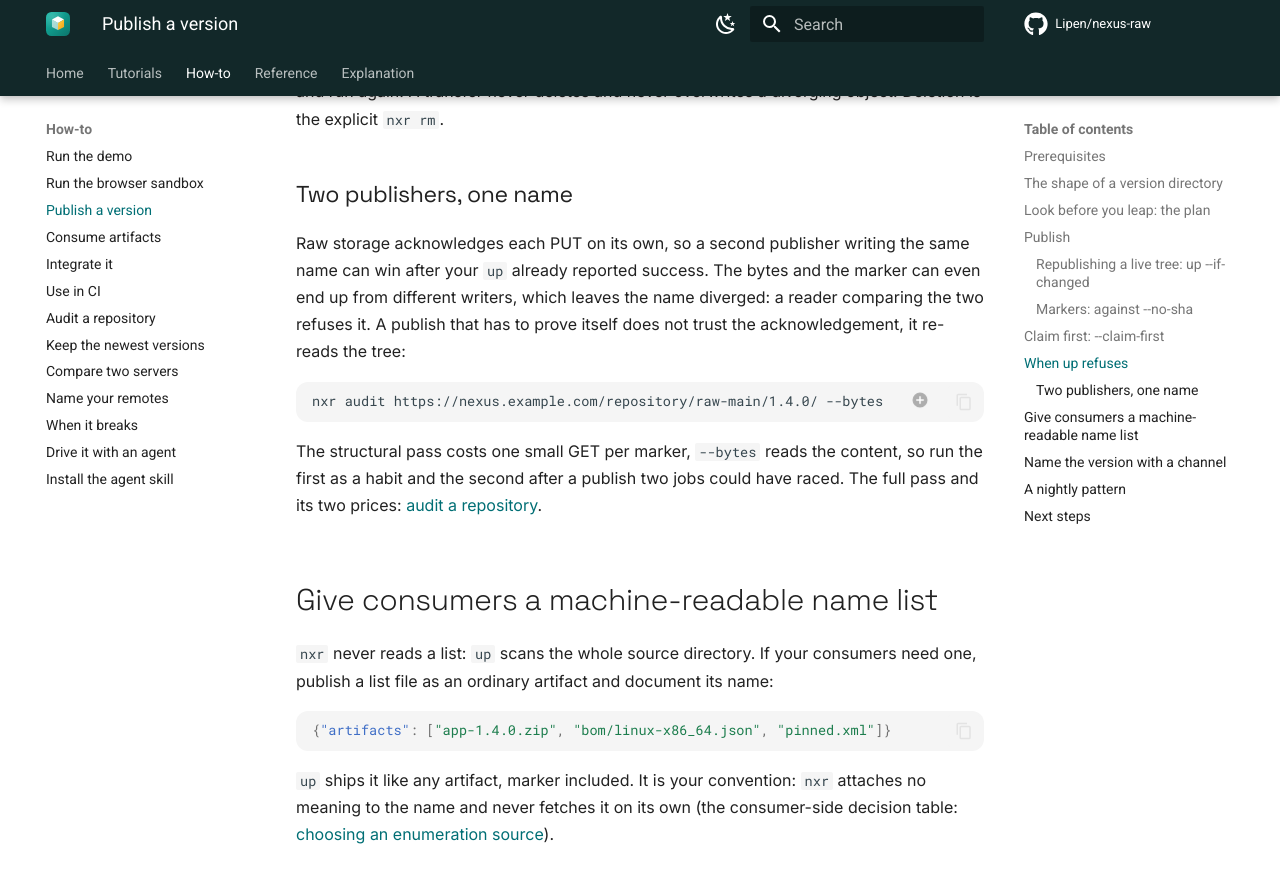
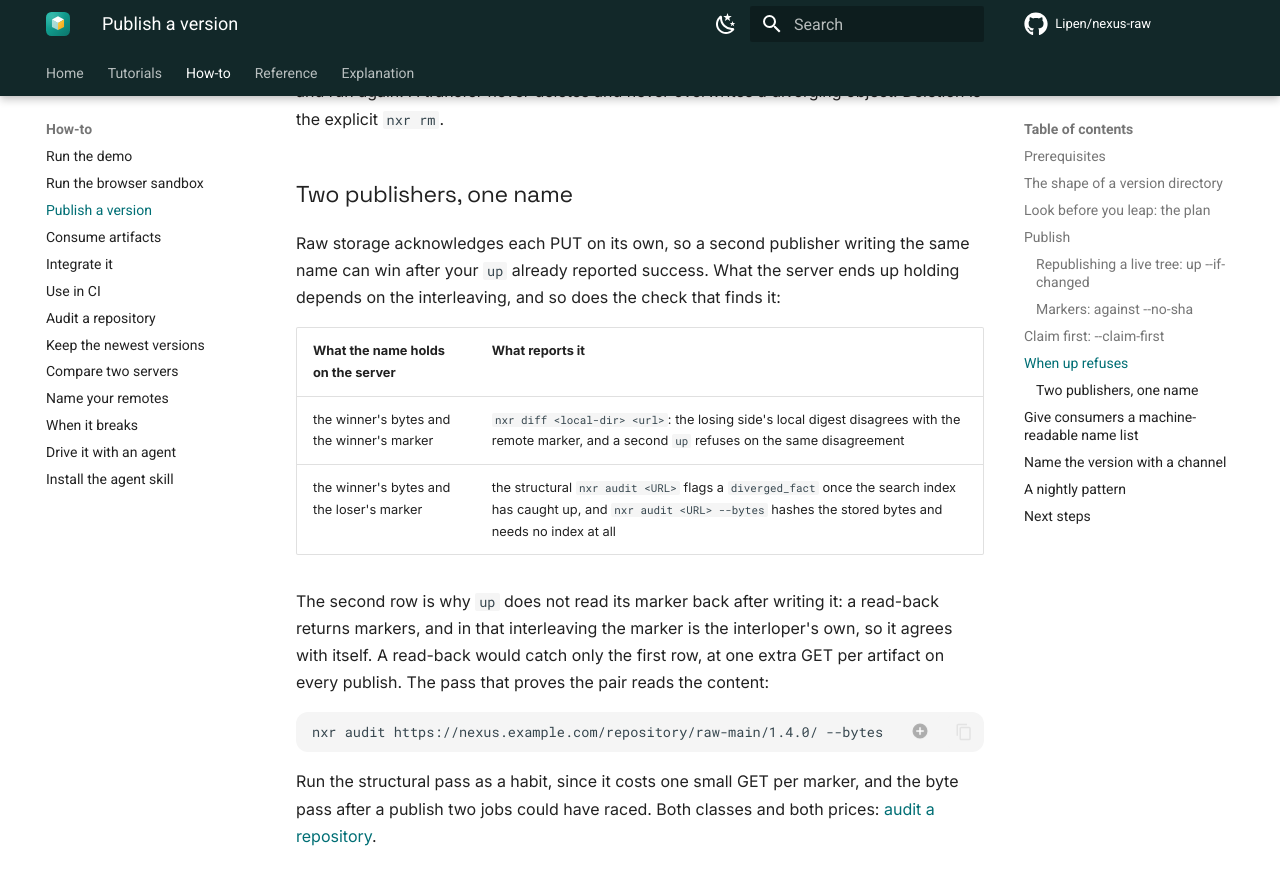
Before and after one commit to Lipen/nexus-raw, an MkDocs documentation site: the page built from docs/how-to/publish.md, in a window 1280 px wide and 900 px high, scrolled down 5320 px. Shown: the top 885 px of the window. Built offline with MkDocs 1.6.1 and Material for MkDocs 9.7.7, drawn with Linux system fonts in a browser that asks for light colours; comment, search, counter and statistics services are not loaded.

Commit message:
docs: the publish race says which check finds it

````diff
--- a/docs/how-to/publish.md
+++ b/docs/how-to/publish.md
@@ -201,17 +201,25 @@ Deletion is the explicit `nxr rm`.
 ### Two publishers, one name
 
 Raw storage acknowledges each PUT on its own, so a second publisher writing the same name can win after your `up` already reported success.
-The bytes and the marker can even end up from different writers, which leaves the name diverged: a reader comparing the two refuses it.
-A publish that has to prove itself does not trust the acknowledgement, it re-reads the tree:
+What the server ends up holding depends on the interleaving, and so does the check that finds it:
+
+| What the name holds on the server | What reports it |
+|:--|:--|
+| the winner's bytes and the winner's marker | `nxr diff <local-dir> <url>`: the losing side's local digest disagrees with the remote marker, and a second `up` refuses on the same disagreement |
+| the winner's bytes and the loser's marker | the structural `nxr audit <URL>` flags a `diverged_fact` once the search index has caught up, and `nxr audit <URL> --bytes` hashes the stored bytes and needs no index at all |
+
+The second row is why `up` does not read its marker back after writing it: a read-back returns markers, and in that interleaving the marker is the interloper's own, so it agrees with itself.
+A read-back would catch only the first row, at one extra GET per artifact on every publish.
+The pass that proves the pair reads the content:
 
 ```bash
 nxr audit https://nexus.example.com/repository/raw-main/1.4.0/ --bytes   # (1)!
 ```
 
-1. The structural pass compares every marker against the search fact, and `--bytes` hashes every asset against its marker: that is the pass that proves the pair.
+1. The structural pass is metadata only and catches all four marker classes, while the byte pass downloads every asset and is the only one that also sees silent bitrot.
 
-The structural pass costs one small GET per marker, `--bytes` reads the content, so run the first as a habit and the second after a publish two jobs could have raced.
-The full pass and its two prices: [audit a repository](audit.md).
+Run the structural pass as a habit, since it costs one small GET per marker, and the byte pass after a publish two jobs could have raced.
+Both classes and both prices: [audit a repository](audit.md).
 
 ## Give consumers a machine-readable name list
 
````
